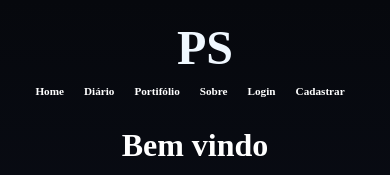
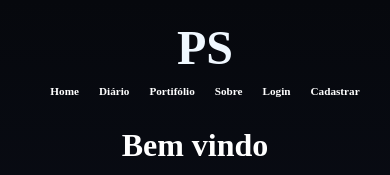
Before and after one commit to Pssiqueira/PROJETOS-HTML-E-CSS, a plain HTML site: page formulario-responsivo/index.html in a window 390 px wide. Shown: the top 175 px of the page. Drawn offline with Linux system fonts and the light colour scheme; a web font is replaced by a local one.

Commit message:
att form

```diff
--- a/formulario-responsivo/style.css
+++ b/formulario-responsivo/style.css
@@ -188,7 +188,9 @@ form > p{
     header nav a{
         font-size: .7rem;
     }
-
+   #dnav{
+        margin: auto;
+   }
     nav{
         display: flex;
         flex-direction: row;
```
